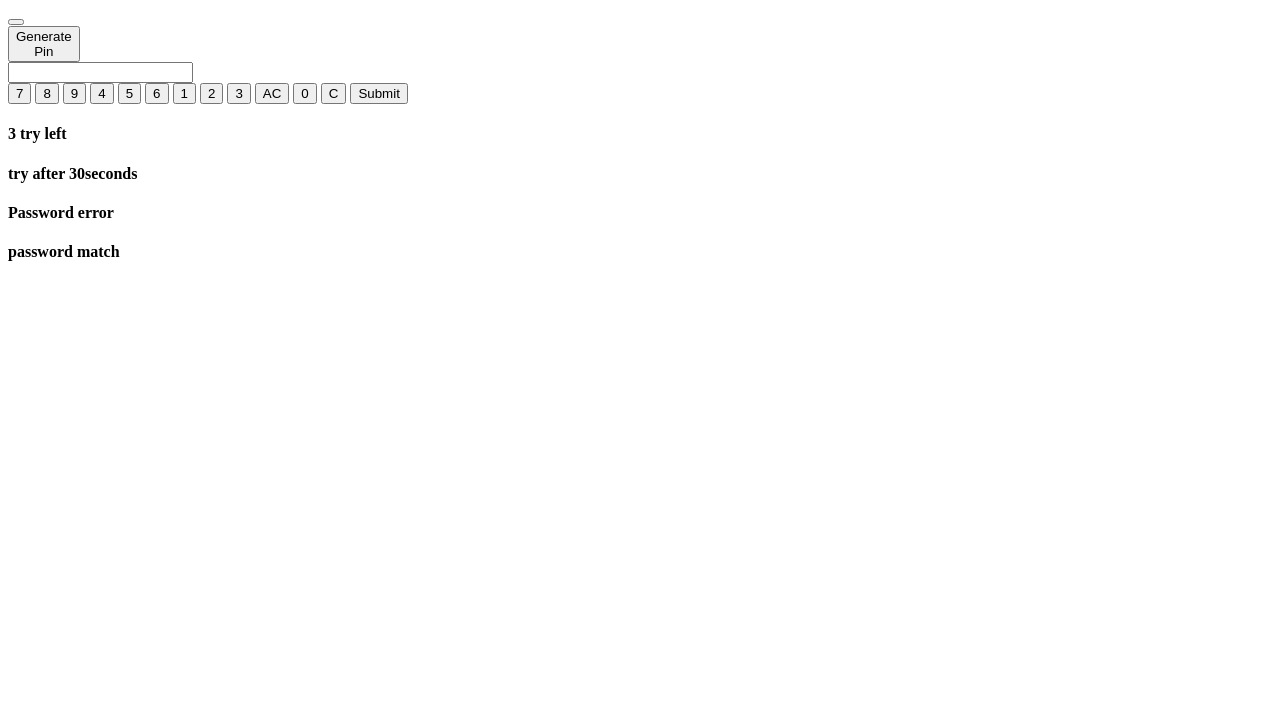
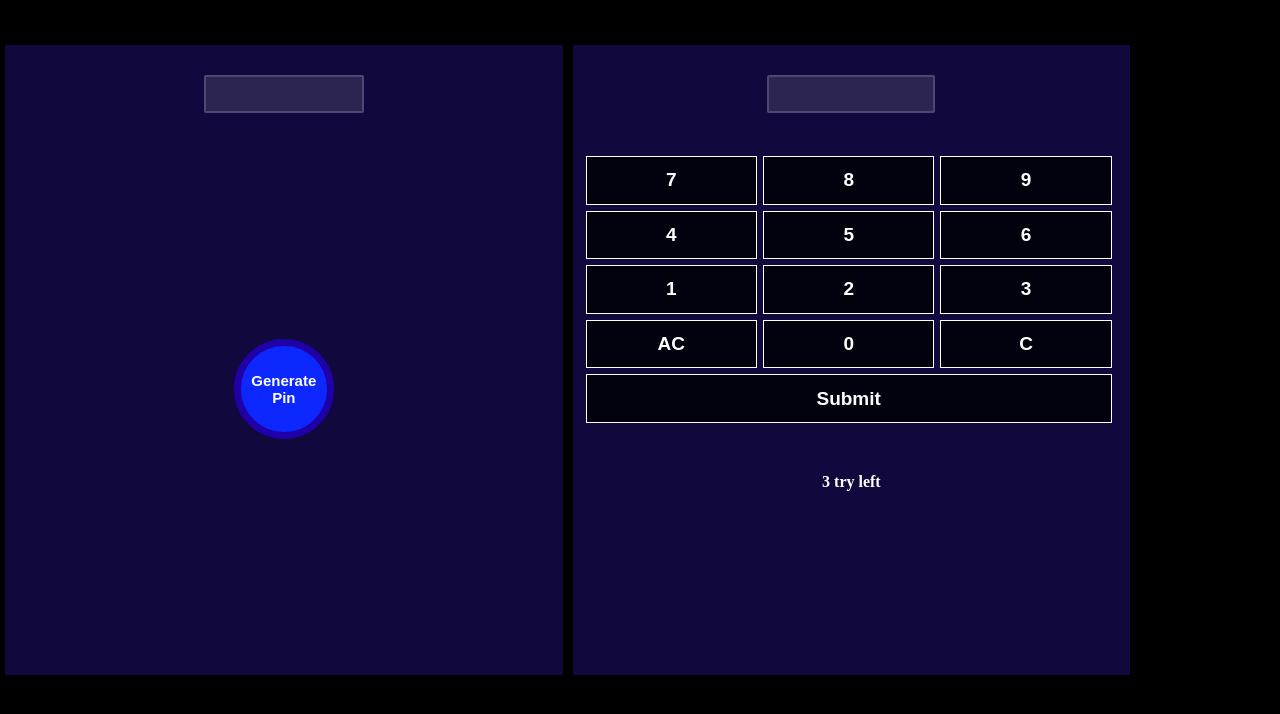
Before and after one commit to dev-musaddik/PasswordChecker, a plain HTML site: page index.html in a window 1280 px wide. Drawn offline with Linux system fonts and the light colour scheme; files that its build step writes are made by us from their sources; the site is published under a folder, as on GitHub Pages, so addresses that start at the root find nothing.

Commit message:
Update index.html

```diff
--- a/index.html
+++ b/index.html
@@ -4,8 +4,8 @@
     <meta charset="UTF-8">
     <meta http-equiv="X-UA-Compatible" content="IE=edge">
     <meta name="viewport" content="width=device-width, initial-scale=1.0">
-    <link rel="stylesheet" href="/21-12-2022/style.css">
-    <title>Random.com</title>
+    <link rel="stylesheet" href="style.css">
+    <title>GeneratePassword.com</title>
 </head>
 <body>
     <div class="main_section">
@@ -52,5 +52,5 @@
         </div>
     </div>
 </body>
-<script src="/21-12-2022/index.js"></script>
+<script src="index.js"></script>
 </html>
```
